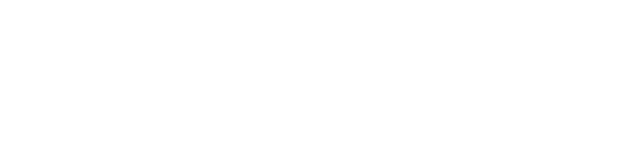
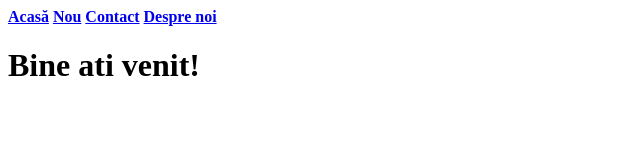
Before and after one commit to VladClince/Proiect_PIUG, a plain HTML site: page index.html in a window 1280 px wide. Shown: the whole page, without its empty margins (0-640 px from the left). Drawn offline with Linux system fonts and the light colour scheme.

Commit message:
add menu

```diff
--- a/index.html
+++ b/index.html
@@ -10,5 +10,13 @@
 </head>
 <body>
 
+    <div class="topnav">
+        <a class="active" href="#home"><b>Acasă</b></a>
+        <a href="#news"><b>Nou</b></a>
+        <a href="#contact"><b>Contact</b></a>
+        <a href="#about"><b>Despre noi</b></a>
+      </div>
+    <h1>Bine ati venit!</h1>
+
 </body>
 </html>
```
